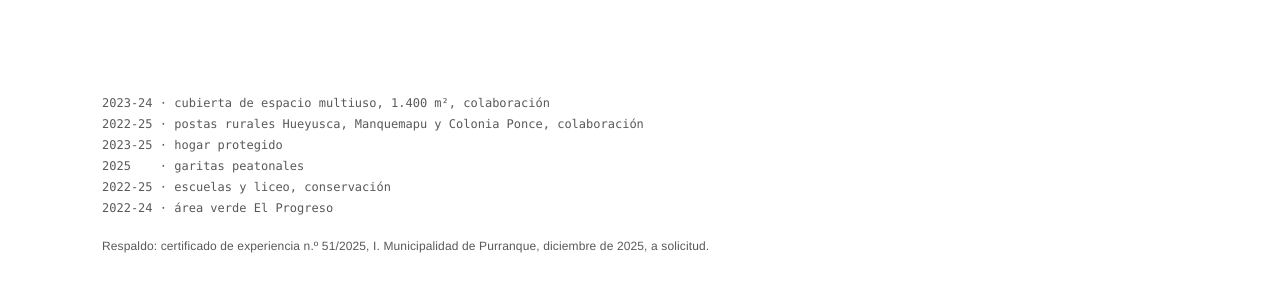
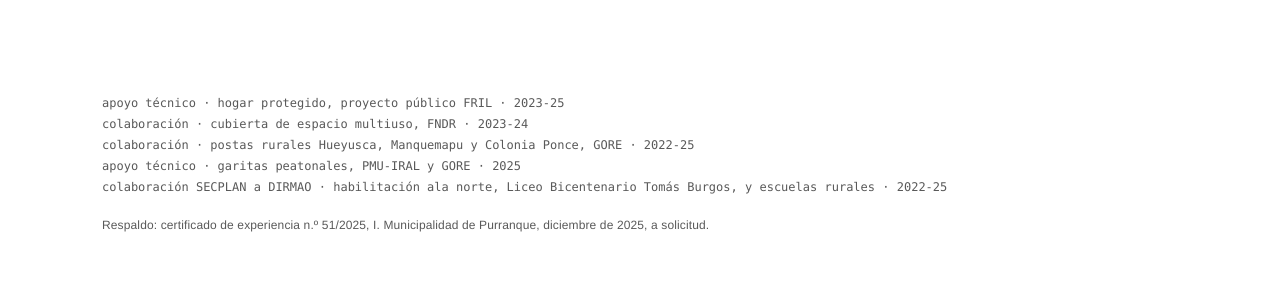
Before and after one commit to stephaniefornorosas-jpg/stephaniefornorosas-jpg.github.io, a plain HTML site: page registro.html in a window 1280 px wide. Shown: the part 60-352 px from the top of the page. Drawn offline with Linux system fonts and the light colour scheme.

Commit message:
Registro: cada mención parte con colaboración o apoyo técnico; sin superficies; fuera El Progreso
Co-Authored-By: Claude Opus 5.5 <noreply@anthropic.com>
Claude-Session: https://claude.ai/code/session_01CasGacBxaQExTi6z4AMjdD

```diff
--- a/registro.html
+++ b/registro.html
@@ -30,12 +30,11 @@
 
   <main>
     <ol>
-      <li>2023-24 · cubierta de espacio multiuso, 1.400 m², colaboración</li>
-      <li>2022-25 · postas rurales Hueyusca, Manquemapu y Colonia Ponce, colaboración</li>
-      <li>2023-25 · hogar protegido</li>
-      <li>2025    · garitas peatonales</li>
-      <li>2022-25 · escuelas y liceo, conservación</li>
-      <li>2022-24 · área verde El Progreso</li>
+      <li>apoyo técnico · hogar protegido, proyecto público FRIL · 2023-25</li>
+      <li>colaboración · cubierta de espacio multiuso, FNDR · 2023-24</li>
+      <li>colaboración · postas rurales Hueyusca, Manquemapu y Colonia Ponce, GORE · 2022-25</li>
+      <li>apoyo técnico · garitas peatonales, PMU-IRAL y GORE · 2025</li>
+      <li>colaboración SECPLAN a DIRMAO · habilitación ala norte, Liceo Bicentenario Tomás Burgos, y escuelas rurales · 2022-25</li>
     </ol>
     <p class="resp">Respaldo: certificado de experiencia n.º 51/2025, I. Municipalidad de Purranque, diciembre de 2025, a solicitud.</p>
   </main>
```
